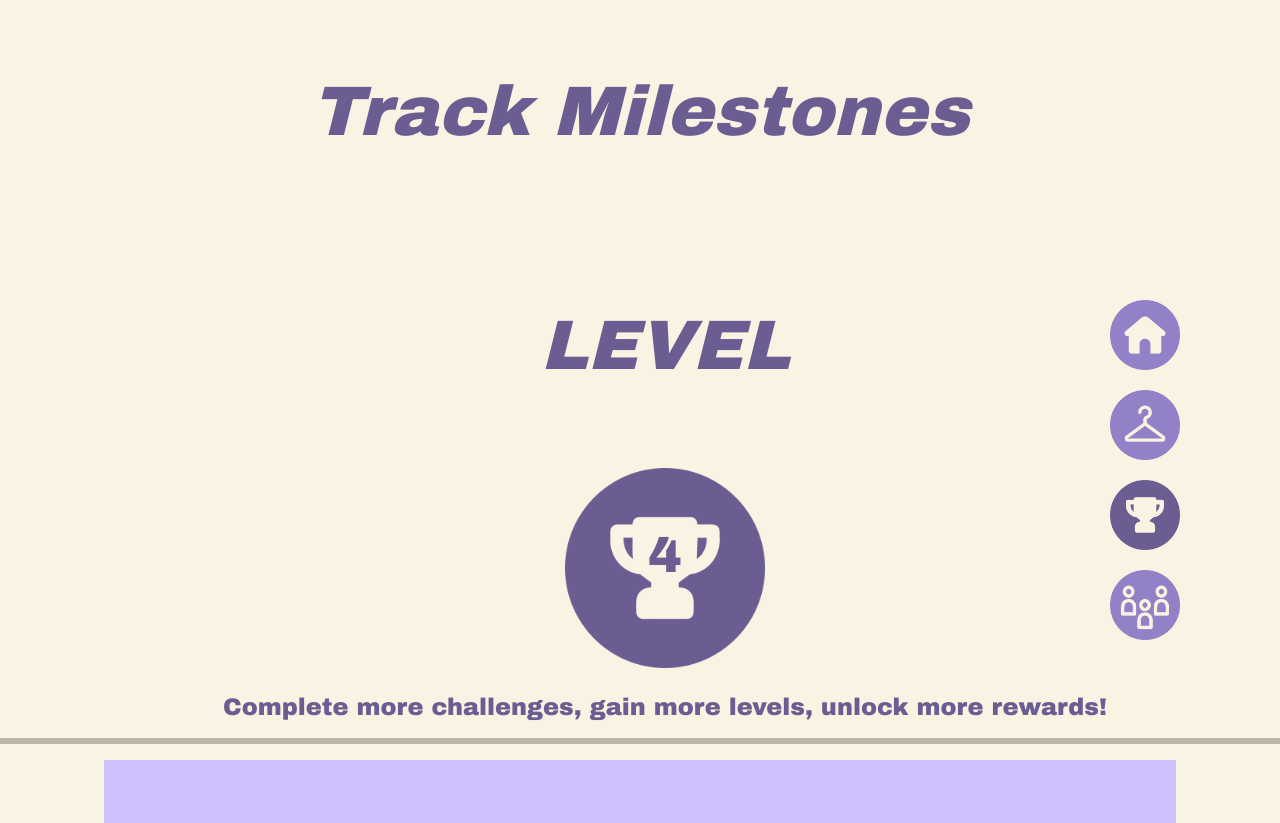
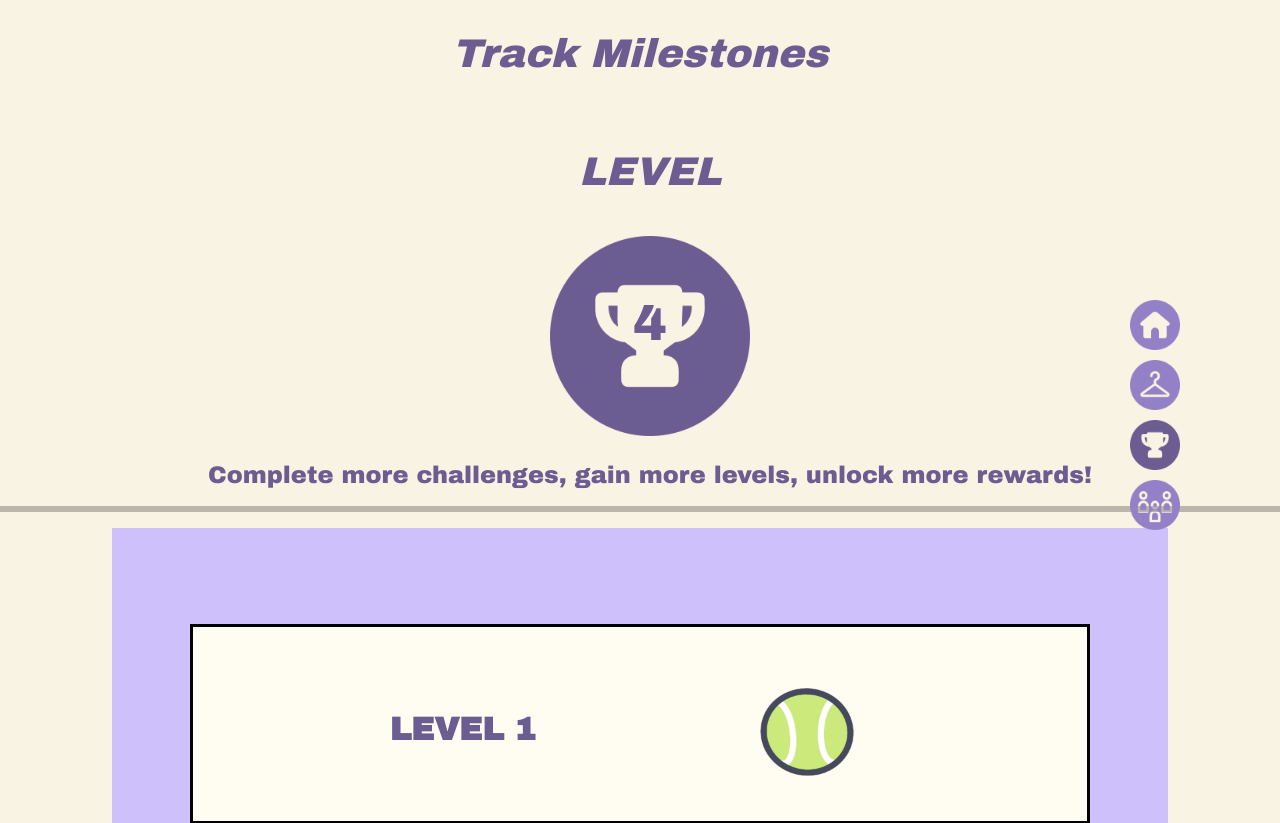
Before and after one commit to kiannabolante/huskypal, a React (Create React App) app in the folder clients/: page /user/level in a window 1280 px wide. Shown: the top 823 px of the page. Built offline with nearby package versions, Linux system fonts and the light colour scheme.

Commit message:
updated closet dimensions to better see all the items

```diff
--- a/clients/src/components/Closet.css
+++ b/clients/src/components/Closet.css
@@ -1,23 +1,27 @@
 body {
   background-color: #CEC1FB;
   font-family: 'Archivo Black', sans-serif;
-  padding:0;
+  padding: 0;
   margin: 0;
 }
 
-h1{
+h1 {
   color: #6B5D92;
+  font-size: 40px; /* Adjust font size */
 }
 
 .custom-table {
-   width: 70%;
+  width: 60%; /* Decrease table width */
 }
-.custom-table th, .custom-table td {
-  padding: 10px;
-  border: 3px solid #6B5D92;
+
+.custom-table th,
+.custom-table td {
+  padding: 5px; /* Reduce padding */
+  border: 2px solid #6B5D92;
   flex-direction: column; /* Display columns */
   align-items: center; /* Center align items */
 }
+
 .custom-table th {
   background-color: #FFFCF2;
   font-weight: bold;
@@ -36,58 +40,50 @@ h1{
   background-color: #FFFCF2;
 }
 
-.taller-row {
-  height: 400px;
-  width: 200px;
+.imageSize {
+  width: 50px; /* Adjust image size */
+  height: 50px; /* Adjust image size */
+  margin-bottom: 10px; /* Reduce margin */
 }
-.displayLine {
-  display: flex;
+
+.imageSpace {
+  margin-bottom: 10px; /* Reduce margin */
 }
-.imageSize {
-  width: 70px;
-  height: 70px;
 
+section {
+  padding-left: 20px; /* Adjust padding */
 }
-.imageSpace {
- margin-bottom: 20px;
 
+h1 {
+  font-size: 40px; /* Adjust font size */
+  font-weight: bold;
+  color: rgb(79, 18, 79);
+  padding-top: 30px; /* Adjust padding */
+  padding-bottom: 30px; /* Adjust padding */
 }
-section {
-  padding-left: 50px;
-}
-h1 {
-  font-size: 70px;
-  font-weight:bolder;
-  color: rgb(79, 18, 79);
-  padding-top: 70px;
-  padding-bottom: 70px;
-}
+
 .logos {
   position: fixed;
-  top: 0;
-  right:100px;
-  left: 20px;
+  top: 20px; /* Adjust top position */
+  right: 20px; /* Adjust right position */
+  left: auto; /* Adjust left position */
   display: flex;
   flex-direction: column;
   align-items: flex-end;
-  padding-top: 300px;
+}
 
+.activate {
+  height: 200px; /* Adjust image size */
+  width: 200px; /* Adjust image size */
 }
-.activate {
-   height: 400px;
-    width: 400px;
-}
+
 .oval-button {
-  width: 100px;
-  height: 40px;
+  width: 80px; /* Adjust button size */
+  height: 30px; /* Adjust button size */
   border-radius: 50%;
   background-color: #6B5D92;
   color: #FFFCF2;
-  font-size: 16px;
+  font-size: 14px; /* Adjust font size */
   border: none;
+  margin-bottom: 5px; /* Reduce margin */
 }
-
-
-.taller-row {
-  height: auto; /* Adjust height to auto */
-}
```
